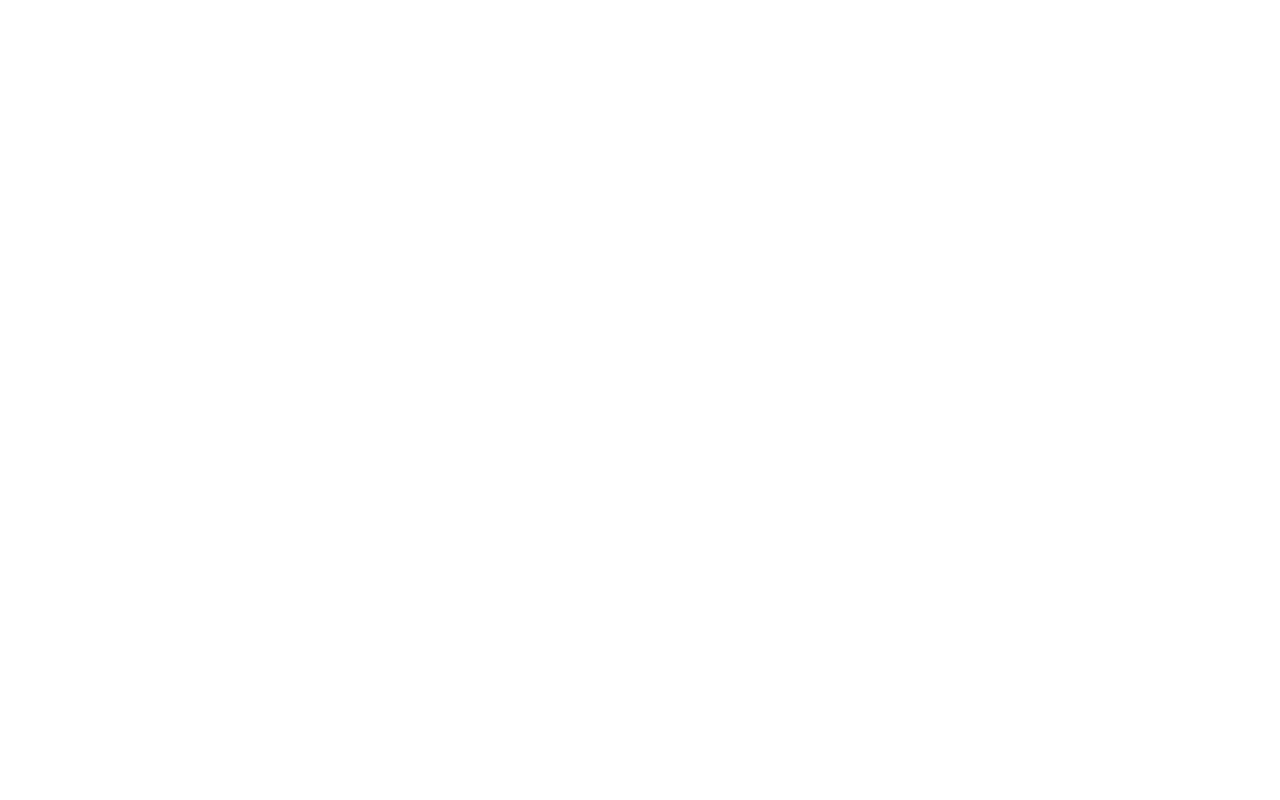
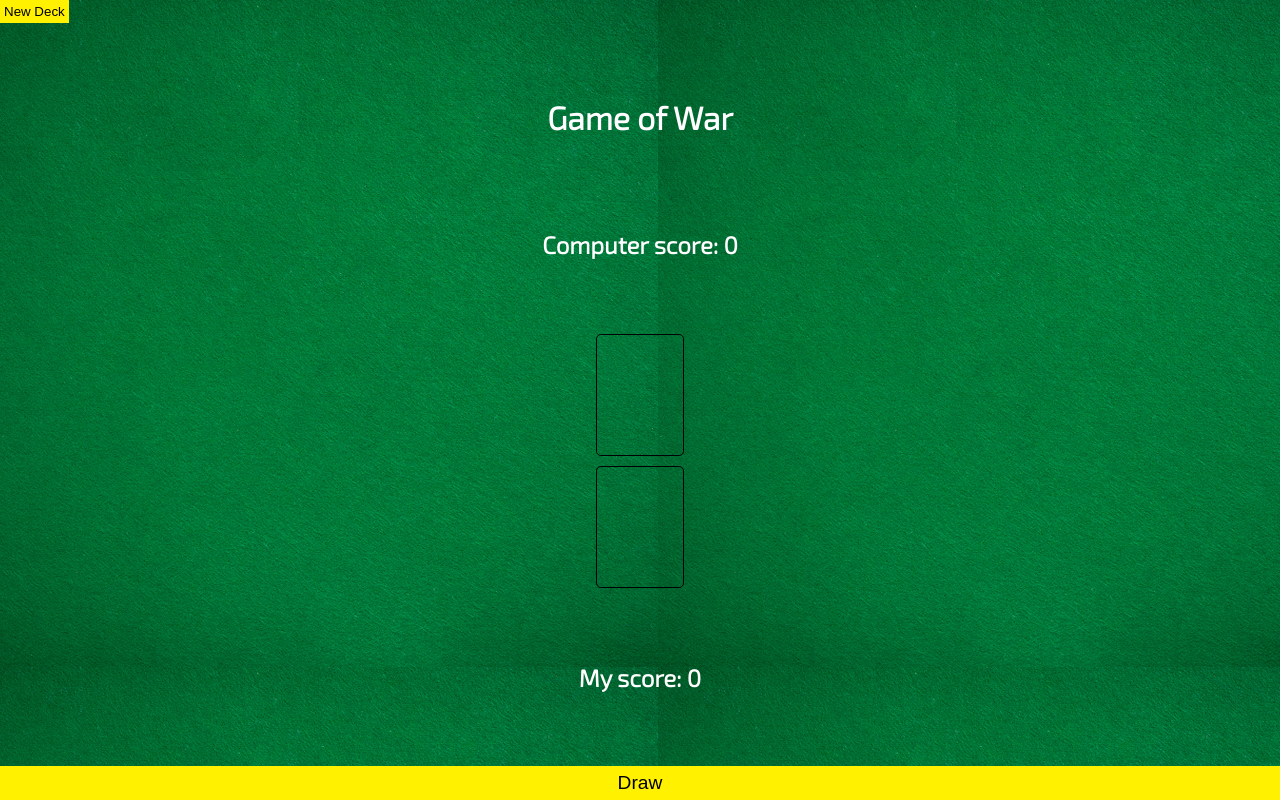
Before and after one commit to jhhh911/War, a plain HTML site: page index.html in a window 1280 px wide. Drawn offline with Linux system fonts and the light colour scheme.

Commit message:
Added starting html and styles

```diff
--- a/index.html
+++ b/index.html
@@ -1,12 +1,29 @@
 <!DOCTYPE html>
 <html lang="en">
   <head>
-  <meta charset="UTF-8">
-  <meta name="viewport" content="width=device-width, initial-scale=1.0">
-  <link rel="stylesheet" href="styles.css">
+    <meta charset="UTF-8" />
+    <meta name="viewport" content="width=device-width, initial-scale=1.0" />
+    <link rel="stylesheet" href="styles.css" />
+    <link rel="preconnect" href="https://fonts.gstatic.com" />
+    <link
+      href="https://fonts.googleapis.com/css2?family=Exo+2:wght@300&display=swap"
+      rel="stylesheet"
+    />
     <title>War</title>
   </head>
   <body>
+    <header class="top">
+      <button id="new-deck">New Deck</button>
+      <p id="remaining"></p>
+    </header>
+    <h1 id="title">Game of War</h1>
+    <h2>Computer score: 0</h2>
+    <div id="cards">
+      <div class="card-slot"></div>
+      <div class="card-slot"></div>
+    </div>
+    <h2 id="my-score">My score: 0</h2>
+<button id="draw-cards" class="draw">Draw</button>
 
     <script src="script.js"></script>
   </body>
--- a/styles.css
+++ b/styles.css
@@ -0,0 +1,67 @@
+html, body {
+  margin: 0;
+  padding: 0;
+  background-image: url('img/table.png');
+  font-family: 'Exo 2', sans-serif;
+  height: 100vh;
+}
+
+body {
+  display: flex;
+  flex-direction: column;
+  align-items: center;
+  justify-content: space-between;
+  color: white;
+}
+
+button {
+  background-color: #fff100;
+  cursor: pointer;
+  border: none;
+}
+
+button#new-deck {
+  align-self: flex-start;
+  padding: .3em;
+}
+
+button.draw {
+  font-size: 1.2rem;
+  padding: .3em;
+  align-self: stretch;
+}
+
+div.card-slot {
+  border: 1px solid black;
+  border-radius: .3em;
+  height: 7.5em;
+  width: calc(120px * 5 / 7);
+}
+
+div.card-slot:nth-of-type(1) {
+  margin-bottom: .625em;
+}
+
+img.card {
+  width: 100%;
+  height: 100%;
+}
+
+header.top {
+  display: flex;
+  align-items: flex-start;
+  align-self: flex-start;
+}
+
+header.top > p {
+  margin: 0;
+  margin-left: .625em;
+}
+
+button:disabled {
+  cursor: not-allowed;
+}
+
+h1 {
+  margin: .625em;
+}
```
Also changed, not shown: img/table.png (added). Lines whose indentation alone changed are shown as unchanged.
